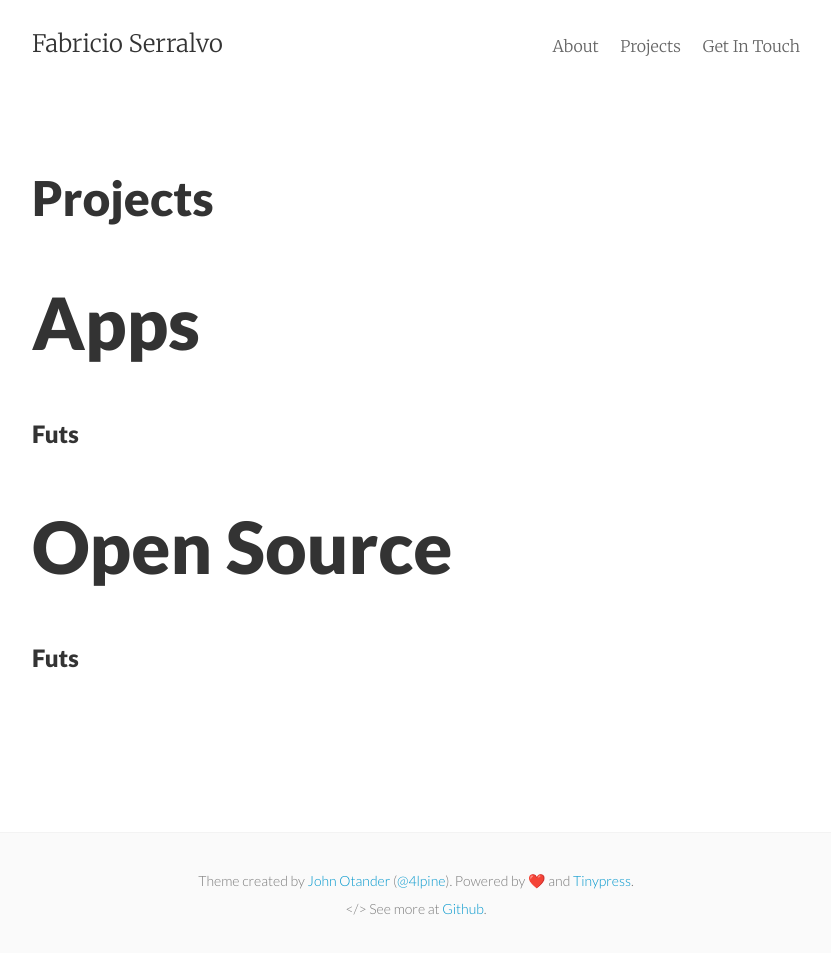
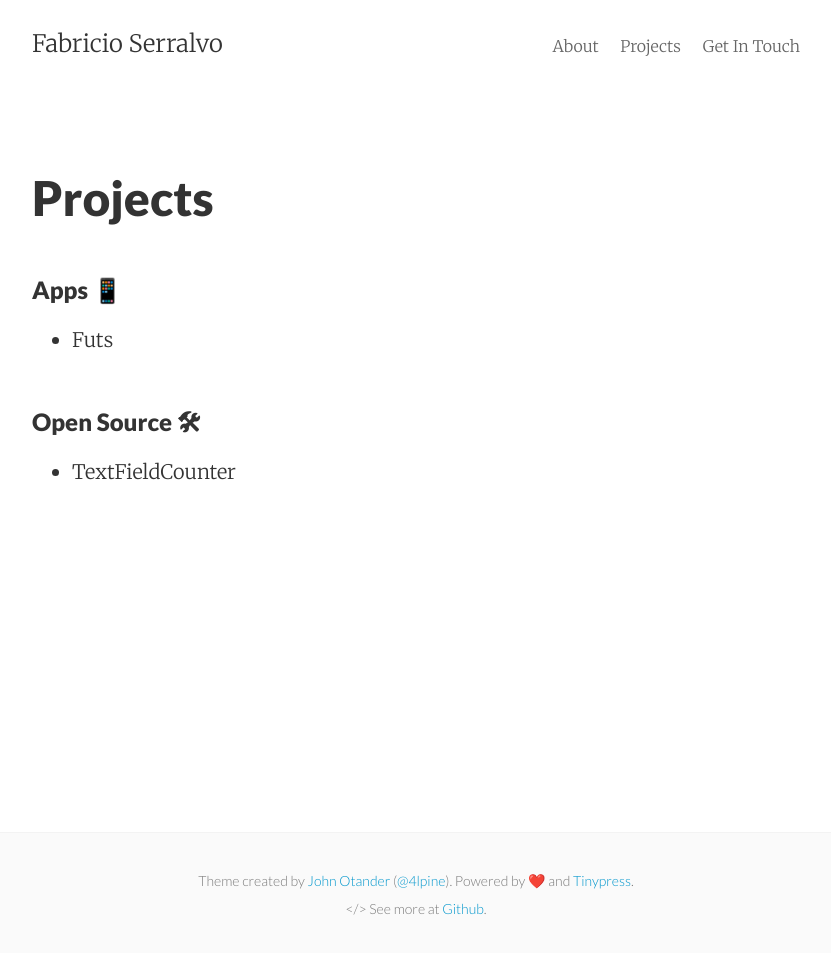
Before and after one commit to serralvo/serralvo.github.io, a Jekyll site: the page built from projects.html, in a window 1280 px wide. Shown: the whole page, without its empty margins (224-1055 px from the left). Built offline with Jekyll 4.4.1, drawn with Linux system fonts in a browser that asks for light colours.

Commit message:
Update projects.html

```diff
--- a/projects.html
+++ b/projects.html
@@ -5,8 +5,12 @@ permalink: /projects/
 ---
 
 <article class="post-content">
-  <h1>Apps</h1>
-  <h3>Futs</h3>
-  <h1>Open Source</h1>
-  <h3>Futs</h3>
+  <h3>Apps 📱</h3>
+    <ul>
+        <li>Futs</li>
+    </ul>
+  <h3>Open Source 🛠</h3>
+    <ul>
+        <li>TextFieldCounter</li>
+    </ul>
 </article>
```
